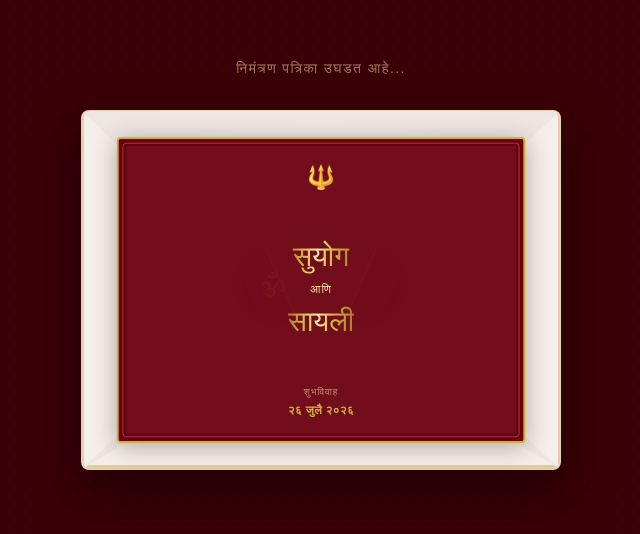
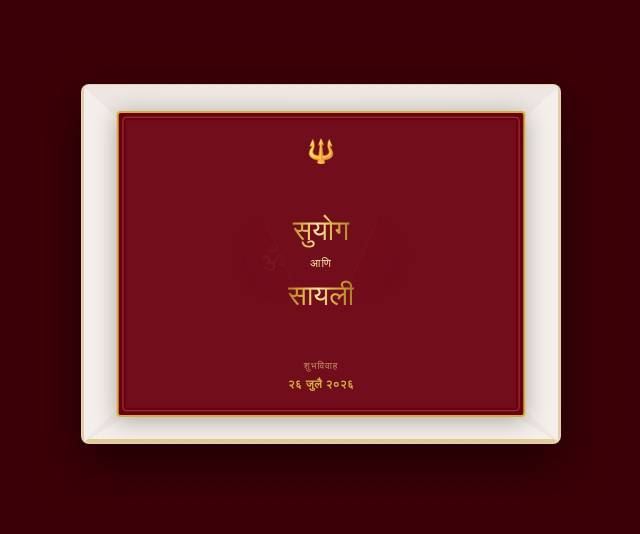
Before and after one commit to suraj8421/brideweeding-card, a React (Vite) app: page / in a window 1280 px wide. Shown: the part 136-670 px from the top of the page, without its empty margins (319-959 px from the left). Built offline with nearby package versions, Linux system fonts and the light colour scheme; a web font is replaced by a local one.

Commit message:
remove msg

```diff
--- a/src/components/OpeningEnvelope.jsx
+++ b/src/components/OpeningEnvelope.jsx
@@ -91,9 +91,7 @@ export const OpeningEnvelope = ({ onComplete, onOpen }) => {
 
           <div className="text-center z-10 w-full max-w-[480px]">
             {/* Guide Text */}
-            <p className="font-yatra text-xs md:text-sm tracking-widest text-gold-light/70 uppercase mb-8 animate-pulse">
-              {!isOpen ? "निमंत्रण पत्रिका उघडण्यासाठी स्पर्श करा" : "निमंत्रण पत्रिका उघडत आहे..."}
-            </p>
+
 
             {/* 3D Envelope Wrapper */}
             <div
```
Also changed, not shown: index.html (+3 -6 lines).
